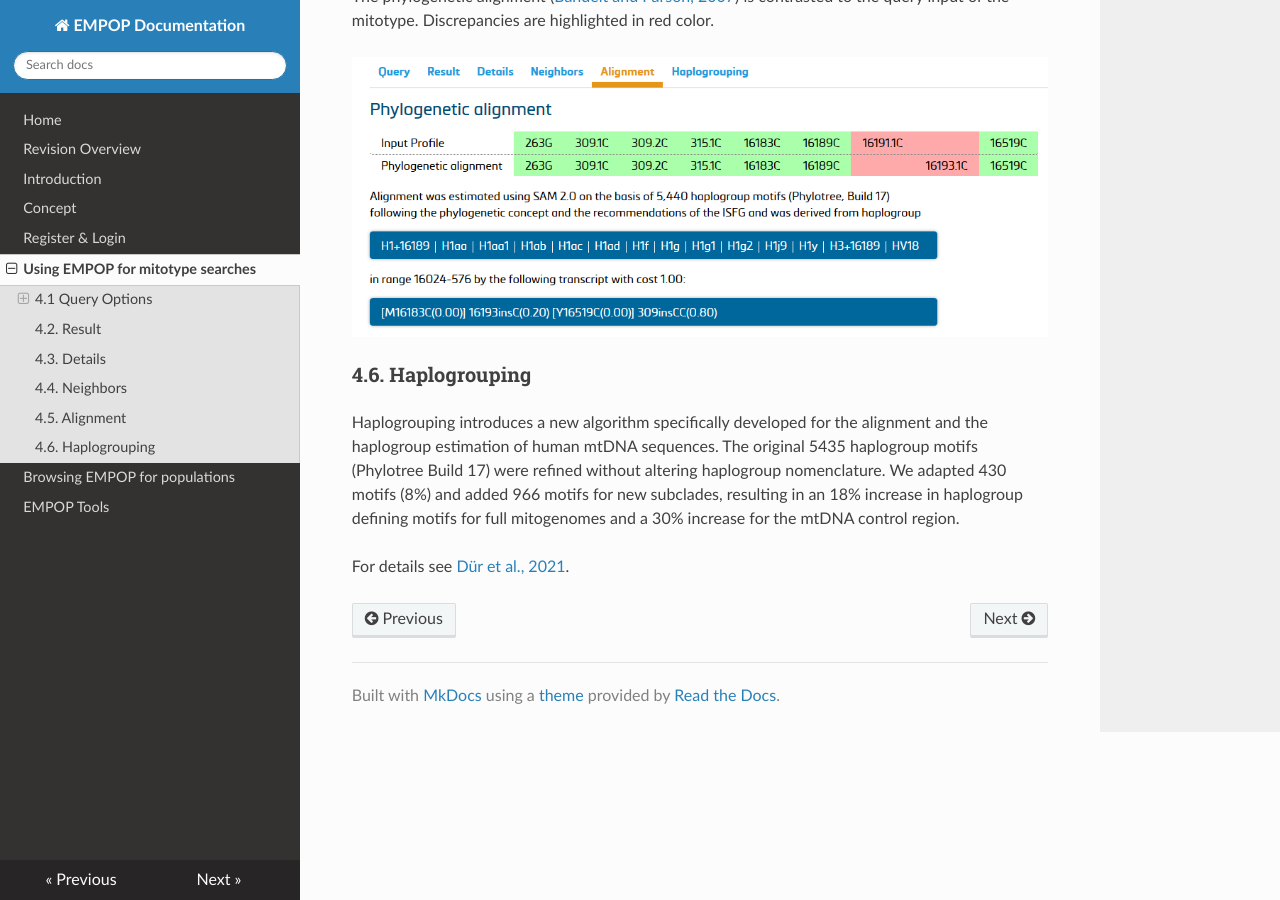
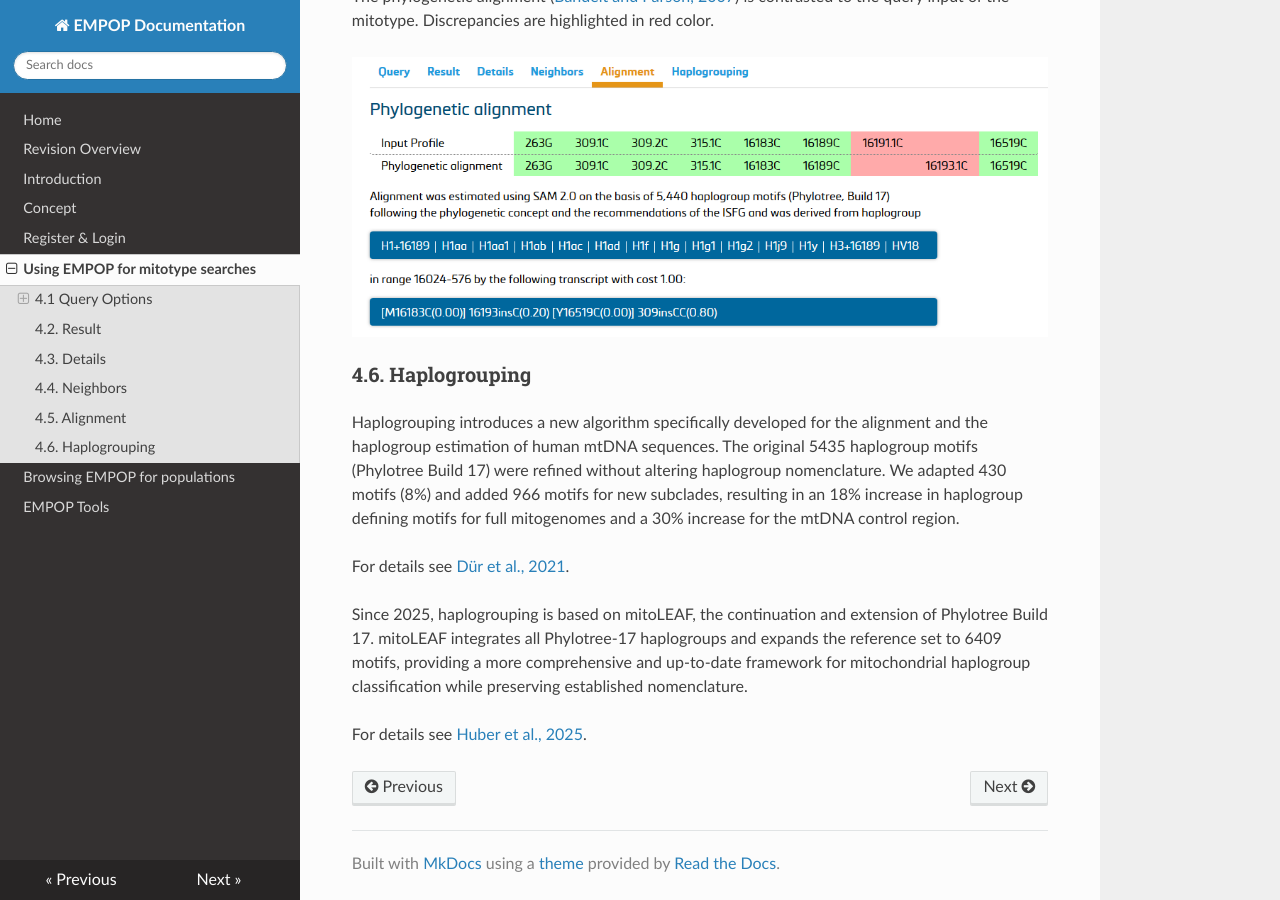
Before and after one commit to gmitirol/empop-use, an MkDocs documentation site: the page built from docs/using_empop.md, in a window 1280 px wide and 900 px high, scrolled down 7831 px. Built offline with MkDocs 1.6.1, drawn with Linux system fonts in a browser that asks for light colours; nearby versions of some CDN libraries.

Commit message:
exchanged Phylotree by mitoLEAF

```diff
--- a/docs/using_empop.md
+++ b/docs/using_empop.md
@@ -217,3 +217,7 @@ The phylogenetic alignment ([Bandelt and Parson, 2007](https://doi.org/10.1007/s
 Haplogrouping introduces a new algorithm specifically developed for the alignment and the haplogroup estimation of human mtDNA sequences. The original 5435 haplogroup motifs (Phylotree Build 17) were refined without altering haplogroup nomenclature. We adapted 430 motifs (8%) and added 966 motifs for new subclades, resulting in an 18% increase in haplogroup defining motifs for full mitogenomes and a 30% increase for the mtDNA control region.
 
 For details see [Dür et al., 2021](https://doi.org/10.3390/ijms22115747).
+
+Since 2025, haplogrouping is based on mitoLEAF, the continuation and extension of Phylotree Build 17. mitoLEAF integrates all Phylotree-17 haplogroups and expands the reference set to 6409 motifs, providing a more comprehensive and up-to-date framework for mitochondrial haplogroup classification while preserving established nomenclature.
+
+For details see [Huber et al., 2025](https://academic.oup.com/nargab/article/7/2/lqaf079/8160313).
```
Also changed, not shown: docs/empop_use.md (+1 -1 lines), docs/tools.md (+1 -1 lines).
